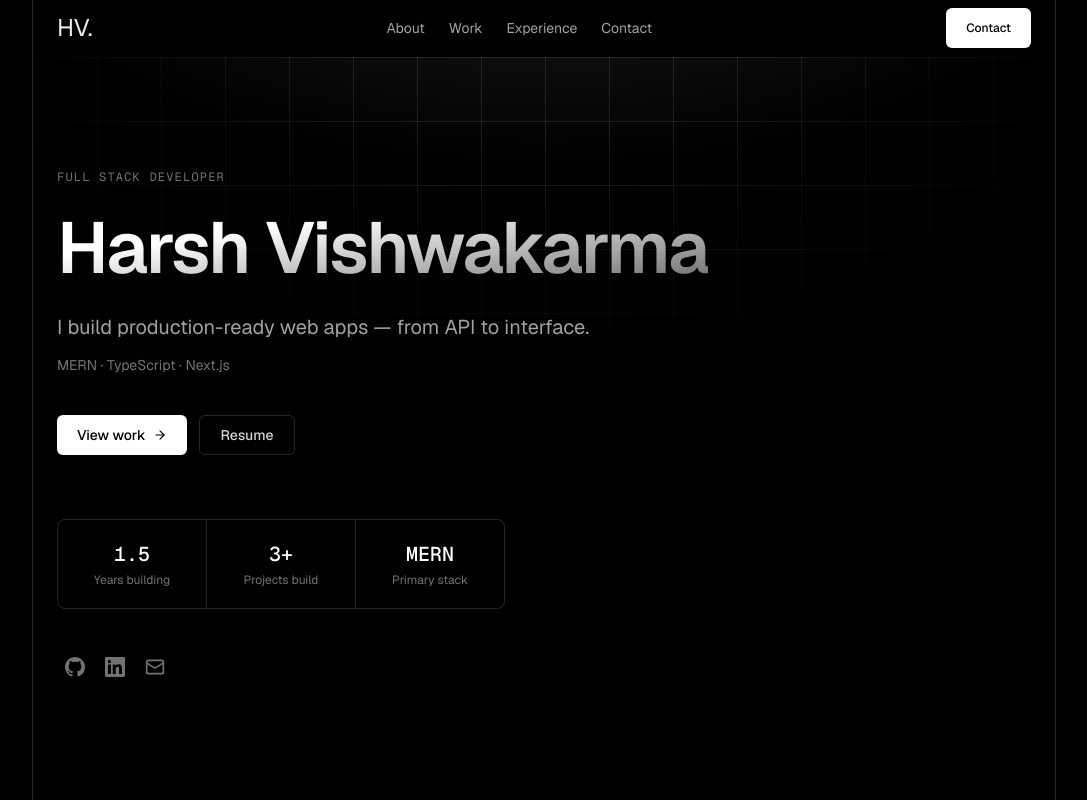
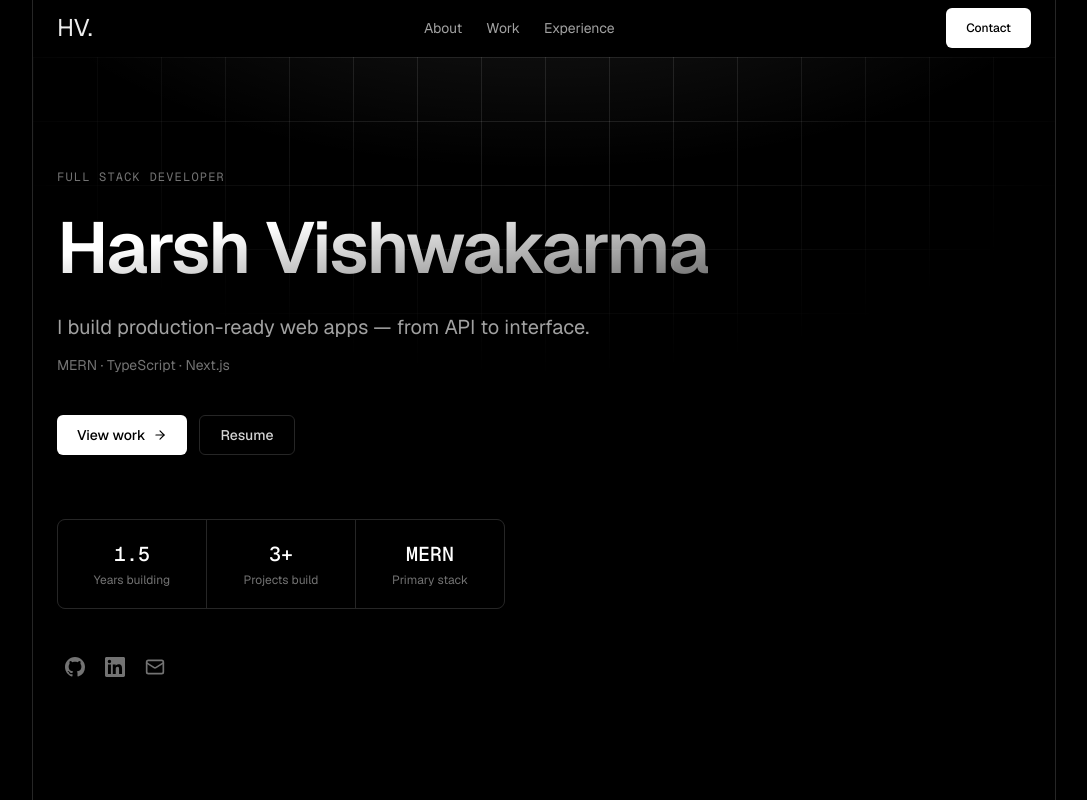
Before and after one commit to Harsh18v/portfolio, a Next.js app: page / in a window 1280 px wide. Shown: the top 800 px of the page, without its empty margins (96-1183 px from the left). Built offline with nearby package versions, Linux system fonts and the light colour scheme.

Commit message:
fix: remove Contact link from navigation

```diff
--- a/src/data/portfolio.ts
+++ b/src/data/portfolio.ts
@@ -87,5 +87,4 @@ export const navLinks = [
   { label: "About", href: "#about" },
   { label: "Work", href: "#projects" },
   { label: "Experience", href: "#experience" },
-  { label: "Contact", href: "#contact" },
 ];
```
